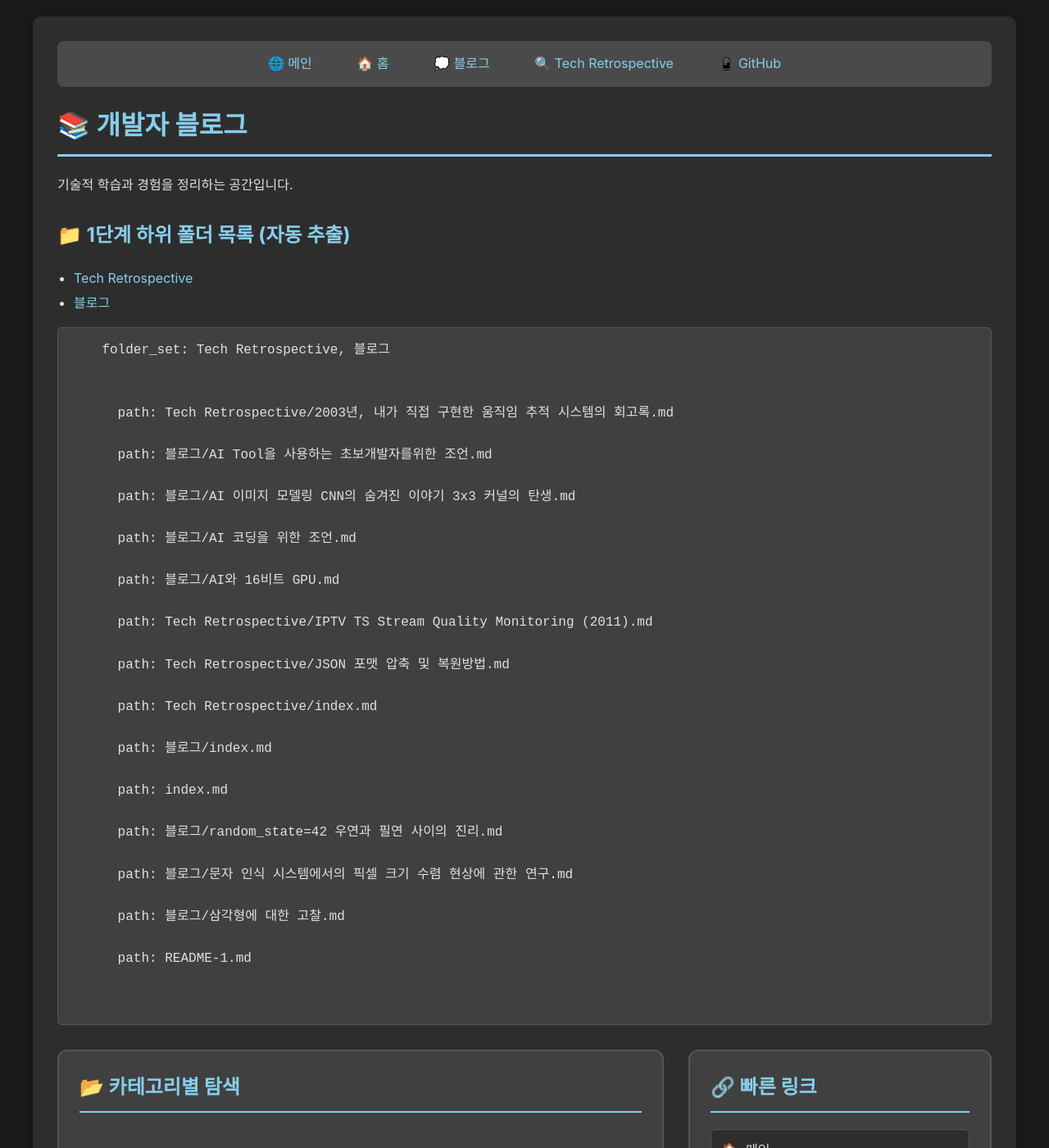
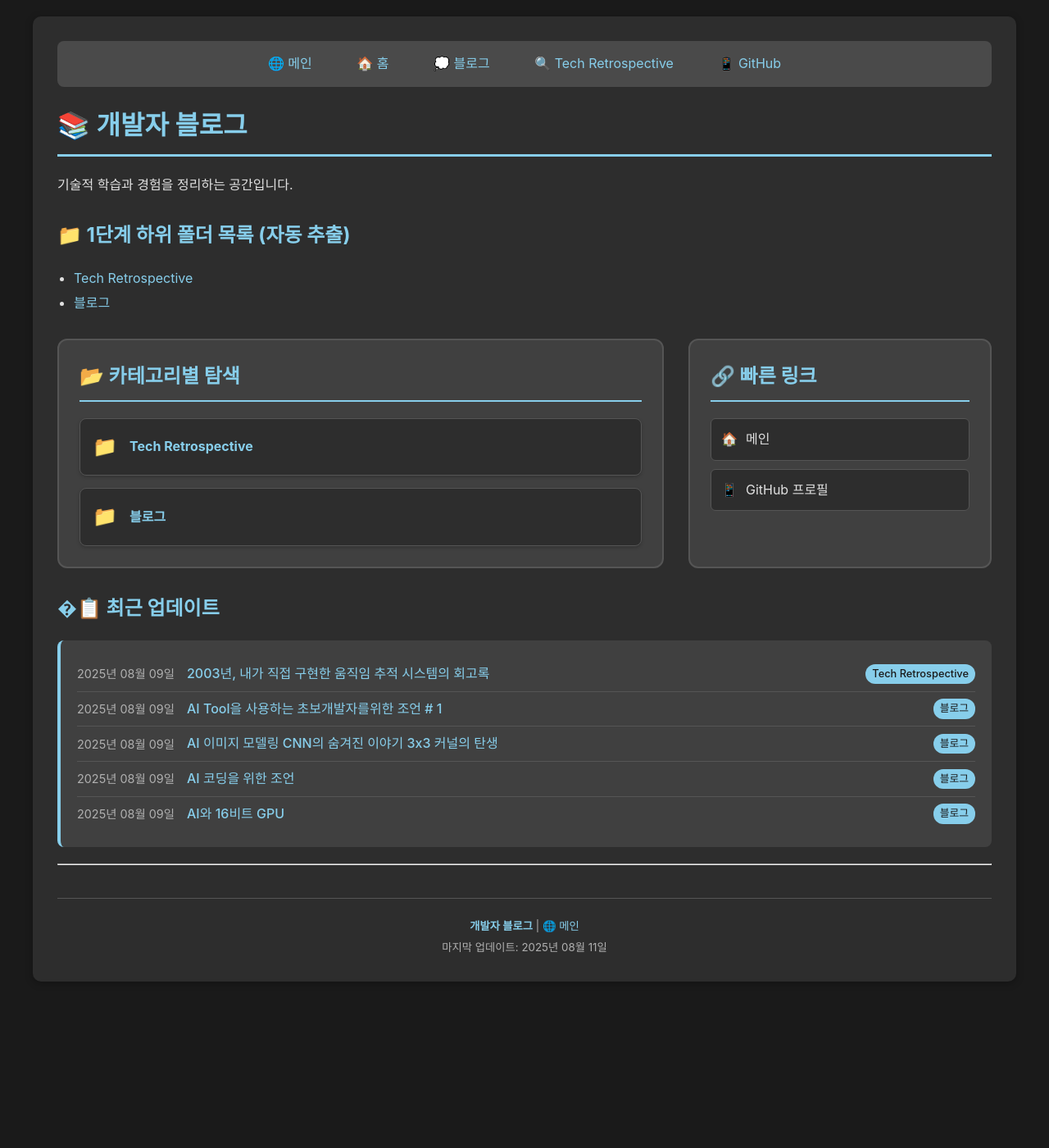
Before and after one commit to c0z0c/blog, a Jekyll site: the page built from index.md, in a window 1280 px wide and 1400 px high. Shown: the whole window at 82% size. Built offline with Jekyll 4.4.1, drawn with Linux system fonts in a browser that asks for light colours; some of the changed text lies outside the part shown.

Commit message:
동적폴더 카테고리 적용

```diff
--- a/index.md
+++ b/index.md
@@ -38,15 +38,7 @@ pragma: no-cache
     {% endfor %}
   </ul>
   <!-- 디버깅: 추출된 폴더 목록 -->
-  <pre>
-    folder_set: {{ folder_set | join: ', ' }}
-    {% for file in site.static_files %}
-      path: {{ file.path }}
-    {% endfor %}
-    {% for page in site.pages %}
-      path: {{ page.path }}
-    {% endfor %}
-  </pre>
+  <!-- {{ folder_set | join: ', ' }} -->
 </div>
 
 <div class="nav-sections">
@@ -54,13 +46,26 @@ pragma: no-cache
     <h2>📂 카테고리별 탐색</h2>
     <div class="folder-links">
       {% assign folder_set = "" | split: "" %}
+      {% for file in site.static_files %}
+        {% assign path_parts = file.path | split: '/' %}
+        {% if path_parts.size > 1 %}
+          {% assign folder = path_parts[0] %}
+          {% unless folder_set contains folder or folder == '' or folder contains '.' or folder == 'assets' %}
+            <a href="{{ site.baseurl }}/{{ folder }}/" class="folder-link">
+              <span class="folder-icon">📁</span>
+              <span class="folder-name">{{ folder }}</span>
+            </a>
+            {% assign folder_set = folder_set | push: folder %}
+          {% endunless %}
+        {% endif %}
+      {% endfor %}
       {% for page in site.pages %}
         {% assign path_parts = page.path | split: '/' %}
-        {% if path_parts.size == 3 and path_parts[0] == 'blog' and path_parts[2] == 'index.md' %}
-          {% assign folder = path_parts[1] %}
-          {% unless folder_set contains folder %}
+        {% if path_parts.size > 1 %}
+          {% assign folder = path_parts[0] %}
+          {% unless folder_set contains folder or folder == '' or folder contains '.' or folder == 'assets' %}
             <a href="{{ site.baseurl }}/{{ folder }}/" class="folder-link">
-              <span class="folder-icon">�</span>
+              <span class="folder-icon">📁</span>
               <span class="folder-name">{{ folder }}</span>
             </a>
             {% assign folder_set = folder_set | push: folder %}
@@ -83,140 +88,6 @@ pragma: no-cache
   </div>
 </div>
 
-## � 파일 목록
-
-<div class="file-grid">
-  {% assign current_path = "/blog/" %}
-  {% assign static_files = site.static_files | where_exp: "item", "item.path contains current_path" %}
-  {% assign markdown_pages = site.pages | where_exp: "page", "page.path contains 'blog'" %}
-
-  {% assign all_files = "" | split: "" %}
-
-  <!-- Add static files -->
-  {% for file in static_files %}
-    {% assign relative_path = file.path | remove: current_path %}
-    {% unless relative_path contains "/" or file.name == "index.md" or file.name contains "_config" or file.name contains "Gemfile" %}
-      {% assign all_files = all_files | push: file %}
-    {% endunless %}
-  {% endfor %}
-
-  <!-- Add markdown pages -->
-  {% for page in markdown_pages %}
-    {% assign relative_path = page.path | remove_first: "blog" | remove_first: "/" %}
-    {% unless relative_path contains "/" or page.name == "index.md" %}
-      {% assign all_files = all_files | push: page %}
-    {% endunless %}
-  {% endfor %}
-
-  {% assign sorted_files = all_files | sort: "name" %}
-
-  {% if sorted_files.size > 0 %}
-    {% for file in sorted_files %}
-      {% assign file_ext = file.extname | downcase %}
-      {% if file_ext == "" and file.path %}
-        {% assign file_name = file.path | split: "/" | last %}
-        {% assign file_ext = file_name | split: "." | last | downcase %}
-        {% assign file_ext = "." | append: file_ext %}
-      {% endif %}
-      {% assign file_icon = "📄" %}
-      {% assign file_type = "파일" %}
-
-      {% if file_ext == ".md" %}
-        {% assign file_icon = "📝" %}
-        {% assign file_type = "Markdown 문서" %}
-      {% elsif file_ext == ".py" %}
-        {% assign file_icon = "🐍" %}
-        {% assign file_type = "Python 스크립트" %}
-      {% elsif file_ext == ".json" %}
-        {% assign file_icon = "⚙️" %}
-        {% assign file_type = "JSON 설정" %}
-      {% elsif file_ext == ".yml" or file_ext == ".yaml" %}
-        {% assign file_icon = "⚙️" %}
-        {% assign file_type = "YAML 설정" %}
-      {% elsif file_ext == ".html" %}
-        {% assign file_icon = "🌐" %}
-        {% assign file_type = "HTML 파일" %}
-      {% elsif file_ext == ".css" %}
-        {% assign file_icon = "🎨" %}
-        {% assign file_type = "CSS 스타일" %}
-      {% elsif file_ext == ".js" %}
-        {% assign file_icon = "⚡" %}
-        {% assign file_type = "JavaScript" %}
-      {% elsif file_ext == ".lock" %}
-        {% assign file_icon = "🔒" %}
-        {% assign file_type = "Lock 파일" %}
-      {% endif %}
-
-      <div class="file-item">
-        <div class="file-icon">{{ file_icon }}</div>
-        <div class="file-info">
-          <h4 class="file-name">{% if file.name %}{{ file.name }}{% else %}{{ file.path | split: "/" | last }}{% endif %}</h4>
-          <p class="file-type">{{ file_type }}</p>
-          <p class="file-size">{% if file.modified_time %}{{ file.modified_time | date: "%Y-%m-%d" }}{% else %}{{ file.date | date: "%Y-%m-%d" }}{% endif %}</p>
-        </div>
-        <div class="file-actions">
-          {% if file_ext == ".md" and file.name != "index.md" %}
-            {% assign file_name_clean = file.name %}
-            {% if file_name_clean == nil %}
-              {% assign file_name_clean = file.path | split: "/" | last %}
-            {% endif %}
-            {% assign md_name_clean = file_name_clean | remove: '.md' %}
-            <a href="https://c0z0c.github.io/blog/{{ md_name_clean }}" class="file-action" title="렌더링된 페이지 보기" target="_blank">🌐</a>
-            <a href="https://github.com/c0z0c/c0z0c.github.io/blob/main/blog/{{ file_name_clean }}" class="file-action" title="GitHub에서 원본 보기" target="_blank">📖</a>
-          {% elsif file_ext == ".html" %}
-            {% assign file_name_clean = file.name %}
-            {% if file_name_clean == nil %}
-              {% assign file_name_clean = file.path | split: "/" | last %}
-            {% endif %}
-            <a href="https://c0z0c.github.io/blog/{{ file_name_clean }}" class="file-action" title="렌더링된 페이지 보기" target="_blank">🌐</a>
-            <a href="https://github.com/c0z0c/c0z0c.github.io/blob/main/blog/{{ file_name_clean }}" class="file-action" title="GitHub에서 원본 보기" target="_blank">📖</a>
-          {% elsif file_ext == ".py" %}
-            {% assign file_name_clean = file.name %}
-            {% if file_name_clean == nil %}
-              {% assign file_name_clean = file.path | split: "/" | last %}
-            {% endif %}
-            <a href="https://github.com/c0z0c/c0z0c.github.io/blob/main/blog/{{ file_name_clean }}" class="file-action" title="GitHub에서 보기" target="_blank">📖</a>
-            <a href="https://github.com/c0z0c/c0z0c.github.io/raw/main/blog/{{ file_name_clean }}" class="file-action" title="원본 다운로드" target="_blank">⬇️</a>
-          {% else %}
-            {% assign file_name_clean = file.name %}
-            {% if file_name_clean == nil %}
-              {% assign file_name_clean = file.path | split: "/" | last %}
-            {% endif %}
-            <a href="https://github.com/c0z0c/c0z0c.github.io/blob/main/blog/{{ file_name_clean }}" class="file-action" title="GitHub에서 보기" target="_blank">📖</a>
-          {% endif %}
-        </div>
-      </div>
-    {% endfor %}
-  {% else %}
-    <div class="empty-message">
-      <span class="empty-icon">📄</span>
-      <h3>파일이 없습니다</h3>
-      <p>현재 이 위치에는 파일이 없습니다.</p>
-    </div>
-  {% endif %}
-</div>
-
-<!-- Debugging Section -->
-<details style="margin: 20px 0; padding: 10px; background: #f8f9fa; border-radius: 5px;">
-<summary style="cursor: pointer; font-weight: bold;">🔍 디버깅 정보 (파일 감지 상태)</summary>
-<h4>Static Files in /blog/:</h4>
-<ul>
-{% for file in site.static_files %}
-  {% if file.path contains '/blog/' %}
-    <li>{{ file.path }} ({{ file.name }}) - {{ file.extname }}</li>
-  {% endif %}
-{% endfor %}
-</ul>
-<h4>Pages in blog:</h4>
-<ul>
-{% for page in site.pages %}
-  {% if page.path contains 'blog' %}
-    <li>{{ page.path }} ({{ page.name }}) - {{ page.url }}</li>
-  {% endif %}
-{% endfor %}
-</ul>
-</details>
-
 ## �📋 최근 업데이트
 
 {% assign all_posts = site.pages %}
@@ -238,10 +109,6 @@ pragma: no-cache
   {% endfor %}
 </div>
 
-- **2025년 8월**: GitHub Pages 웹호스팅 설정 완료
-- **블로그 시스템**: 동적 폴더 인식 및 마크다운 렌더링 구현
-- **UI 개선**: 테이블 형태의 파일 목록 표시 (날짜순 정렬)
-
 ---
 
 <div class="footer-info">
```
